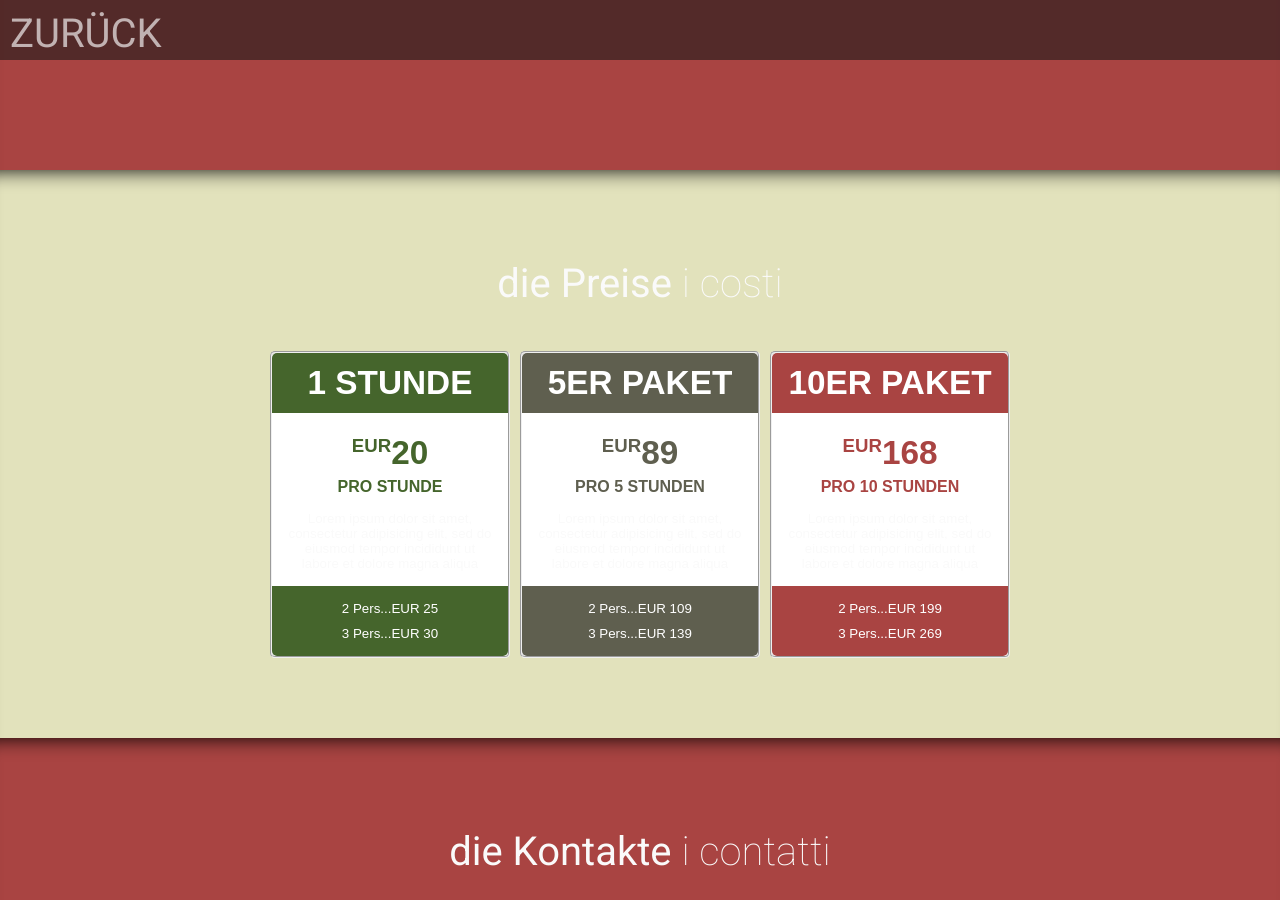
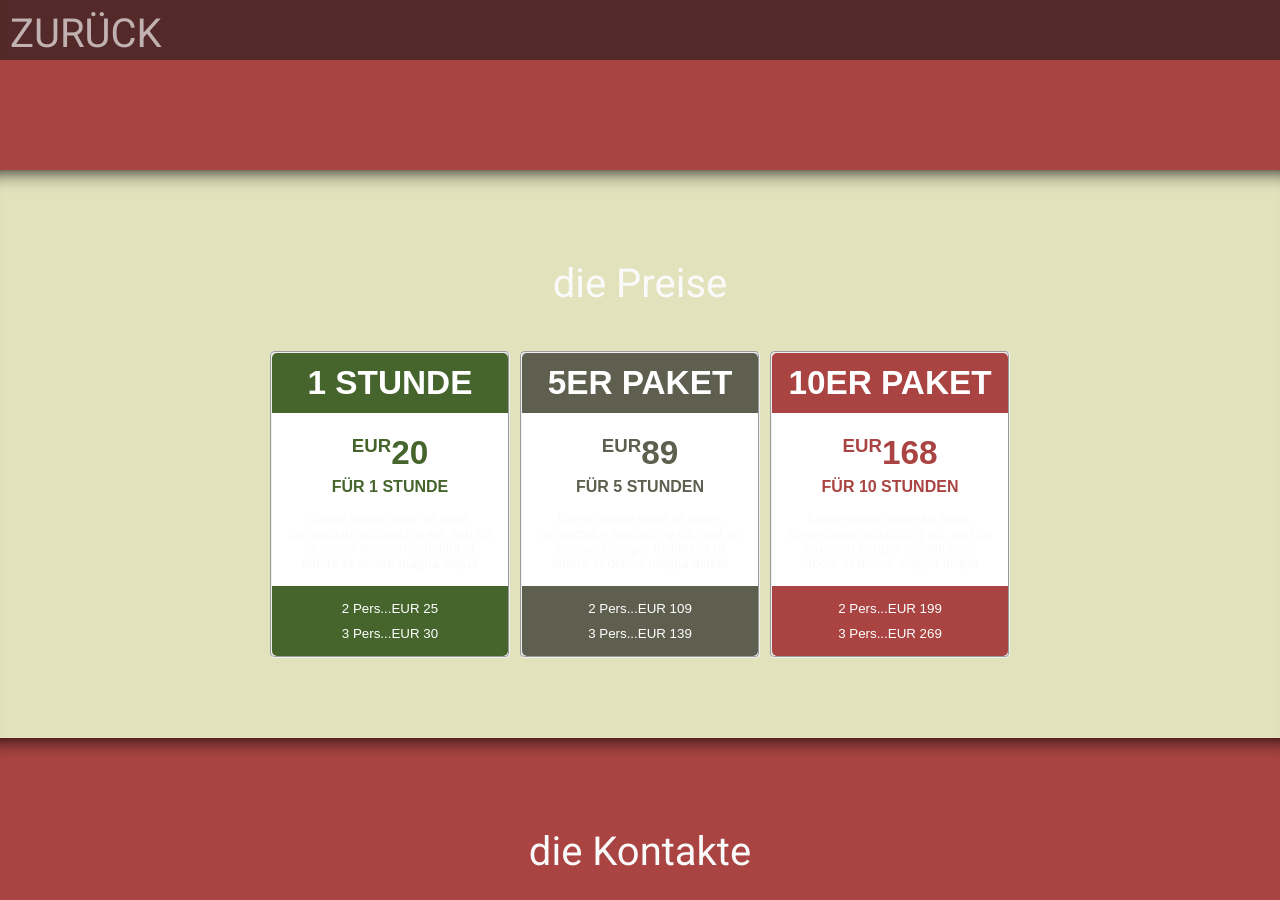
Before and after one commit to baldellig/italienisch, a Jekyll site: the page about/index.html, which Jekyll copies as it is, in a window 1280 px wide and 900 px high, scrolled down 2235 px. Built offline with Jekyll 4.4.1, drawn with Linux system fonts in a browser that asks for light colours; nearby versions of some CDN libraries.

Commit message:
new post

```diff
--- a/_includes/services.html
+++ b/_includes/services.html
@@ -29,7 +29,7 @@
                 <strong>Methode</strong>
               </h4>
               <p>Wir kommen zu dir oder treffen uns Online. Du entscheidest!</p>
-              <a href="about/#preise" class="btn btn-light">Mehr Infos</a>
+              <a href="about/#methods" class="btn btn-light">Mehr Infos</a>
             </div>
           </div>
           <div class="col-md-3 col-sm-6">
@@ -42,7 +42,7 @@
                 <strong>Flexibel</strong>
               </h4>
               <p>Flexibler Einstieg ab 1 Stunde und niedrige Preise für mehr Personen</p>
-              <a href="about/#kontakte" class="btn btn-light">Mehr Infos</a>
+              <a href="about/#prices" class="btn btn-light">Mehr Infos</a>
             </div>
           </div>
           <div class="col-md-3 col-sm-6">
@@ -55,7 +55,7 @@
                 <strong>Kontakte</strong>
               </h4>
               <p>Erkunde dich jetzt und fange sofort an, Italienisch zu lernen !</p>
-              <a href="#" class="btn btn-light">Mehr Infos</a>
+              <a href="about/#contacts" class="btn btn-light">Mehr Infos</a>
             </div>
           </div>
         </div>
--- a/about/index.html
+++ b/about/index.html
@@ -76,9 +76,9 @@
 		</section>
 
 		<section class="fullwidth methodology">
-			<a id="methodology">
+			<a id="methods">
 
-			<h2 class="sectiontitle">Methodologie <i class="thin"></i></h2>
+			<h2 class="sectiontitle">Methodologie<i class="thin"></i></h2>
 
 			</a>
 			<div id="pattern" class="pattern">
@@ -127,15 +127,15 @@
 		</section>
 
 		<section class="fullwidth skills">
-			<a id="preise">
-			<h2 class="sectiontitle">die Preise <i class="thin">i costi</i></h2>
+			<a id="prices">
+			<h2 class="sectiontitle">die Preise <i class="thin"></i></h2>
 				<section id='container'>
 				  <!-- BASIC -->
 				  <fieldset class='frame basic'>
 				    <legand class='title'>1 Stunde</legand>
 				    <ul class='inset'>
 				      <li class='price'><sup>EUR</sup>20</li>
-				      <li class='per'>Pro Stunde</li>
+				      <li class='per'>Für 1 Stunde</li>
 				      <li class='desc'>Lorem ipsum dolor sit amet, consectetur adipisicing elit, sed do eiusmod tempor incididunt ut labore et dolore magna aliqua</li>
 				    </ul>
 				    <ul class='data'>
@@ -147,7 +147,7 @@
 				    <legand class='title'>5er Paket</legand>
 				    <ul class='inset'>
 				      <li class='price'><sup>EUR</sup>89</li>
-				      <li class='per'>Pro 5 Stunden</li>
+				      <li class='per'>Für 5 Stunden</li>
 				      <li class='desc'>Lorem ipsum dolor sit amet, consectetur adipisicing elit, sed do eiusmod tempor incididunt ut labore et dolore magna aliqua</li>
 				    </ul>
 				    <ul class='data'>
@@ -160,7 +160,7 @@
 				    <legand class='title'>10er Paket</legand>
 				    <ul class='inset'>
 				      <li class='price'><sup>EUR</sup>168</li>
-				      <li class='per'>Pro 10 Stunden</li>
+				      <li class='per'>Für 10 Stunden</li>
 				      <li class='desc'>Lorem ipsum dolor sit amet, consectetur adipisicing elit, sed do eiusmod tempor incididunt ut labore et dolore magna aliqua</li>
 				    </ul>
 				    <ul class='data'>
@@ -173,9 +173,9 @@
 		</section>
 
 		<section class="fullwidth contact">
-			<a id="kontakte">
+			<a id="contacts">
 
-			<h2 class="sectiontitle">die Kontakte <i class="thin">i contatti</i></h2>
+			<h2 class="sectiontitle">die Kontakte <i class="thin"></i></h2>
 
 			</a>
 		</section>
```
